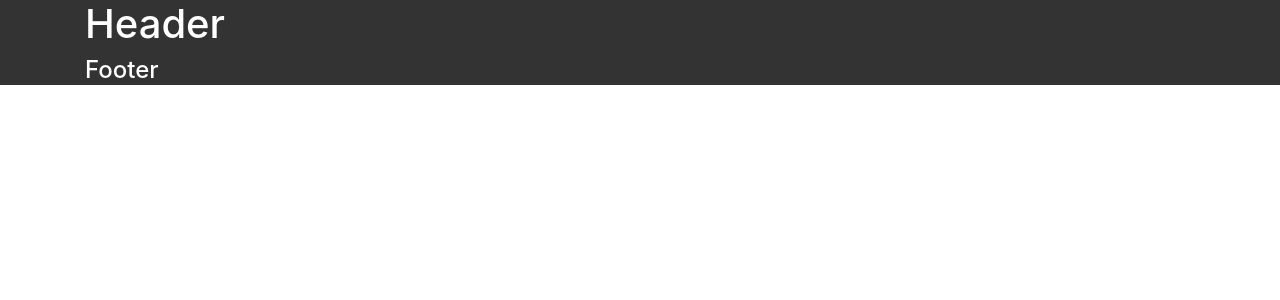
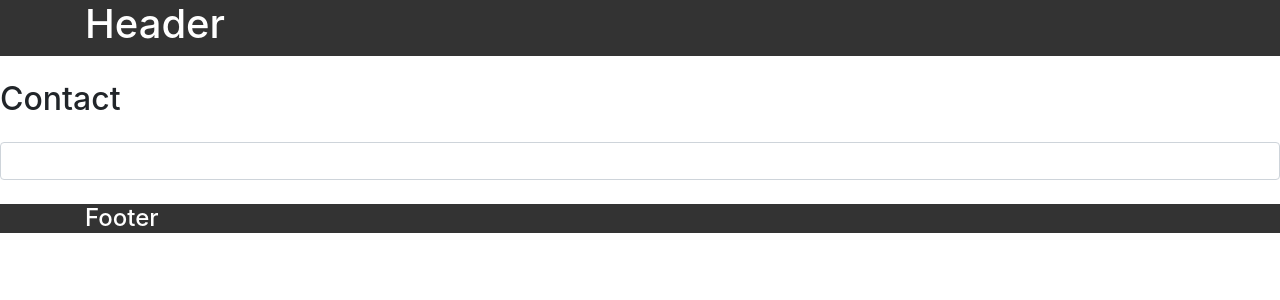
Before and after one commit to matias89/webexport, a React (Vite) app: page /contact in a window 1280 px wide. Shown: the top 300 px of the page. Built offline with nearby package versions, Linux system fonts and the light colour scheme.

Commit message:
Ejemplo de formulario controlado

```diff
--- a/src/components/App/App.js
+++ b/src/components/App/App.js
@@ -19,6 +19,7 @@ import throttle from 'lodash/throttle';
 // Routes
 import DetailView from '../../pages/DetailView/DetailView';
 import HomeView from '../../pages/HomeView/HomeView';
+import ContactView from '../../pages/ContactView/ContactView';
 // Components
 import Header from '../../components/Header/Header';
 import Footer from '../../components/Footer/Footer';
@@ -70,11 +71,14 @@ class App extends React.Component {
                 <BrowserRouter>
                     <main>
                         <Header />
-                        <Switch>
-                            <Route path="/home" component={HomeView} />
-                            <Route path="/detail/:id" exact component={DetailView} />
-                            <Route component={() => <h1>Error</h1>} />
-                        </Switch>
+                            <div style={{marginTop: '80px'}}>
+                                <Switch>
+                                    <Route path="/home" component={HomeView} />
+                                    <Route path="/contact" component={ContactView} />
+                                    <Route path="/detail/:id" exact component={DetailView} />
+                                    <Route component={() => <h1>Error</h1>} />
+                                </Switch>
+                            </div>
                         <Footer />
                     </main>
                 </BrowserRouter>
--- /dev/null
+++ b/src/pages/ContactView/ContactView.js
@@ -0,0 +1,31 @@
+import React, { Component } from 'react';
+
+class ContactView extends Component {
+    constructor(props) {
+        super(props);
+        this.handleOnChange = this.handleOnChange.bind(this);
+        this.state = {
+            value: ''
+        }
+    }
+    handleOnChange(event) {
+        this.setState({
+            value: event.target.value
+        });
+    }
+    render() {
+        return (
+            <div>
+                <h2>Contact</h2>
+                <input
+                    type="text"
+                    value={this.state.value}
+                    className="form-control mt-4 mb-4"
+                    onChange={this.handleOnChange}
+                />
+            </div>
+        );
+    };
+}
+
+export default ContactView;
```
Also changed, not shown: src/pages/DetailView/DetailView.js (+0 -9 lines).
